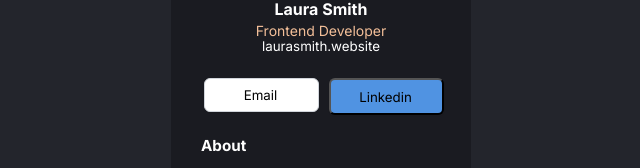
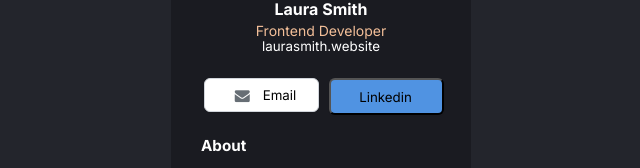
Before and after one commit to eric-antonio/dbusinesscard, a React (Create React App) app: page / in a window 1280 px wide. Shown: the part 332-500 px from the top of the page, without its empty margins (184-824 px from the left). Built offline with nearby package versions, Linux system fonts and the light colour scheme.

Commit message:
email button🤌🤌🤌🤌🎉

```diff
--- a/src/App.css
+++ b/src/App.css
@@ -88,6 +88,18 @@ border-radius: 6px;
   box-shadow: 0px 1px 2px rgba(0, 0, 0, 0.05);
   border-radius: 6px;
 }
+#email{
+  font-size: 15px;
+  width: 15px;
+  height: 15px;
+  color: #676e75;
+  background: white;
+  text-align: center;
+  text-decoration: none;
+  margin: 10px 0px 10px 5px ;
+  border-radius: 3px;
+
+}
 
 /* ? About Page! */
 .div--about{
--- a/src/components/InfoPage.js
+++ b/src/components/InfoPage.js
@@ -16,7 +16,10 @@ export default function InfoPage(){
 
 
             <div>
-                <button className="btn--email">Email</button>
+                <button className="btn--email">
+                    <a href="#" class="fa fa-envelope" id="email"></a>
+                    Email
+                </button>
                 <button className="btn--link">Linkedin</button>
             </div>
         </di>
```
